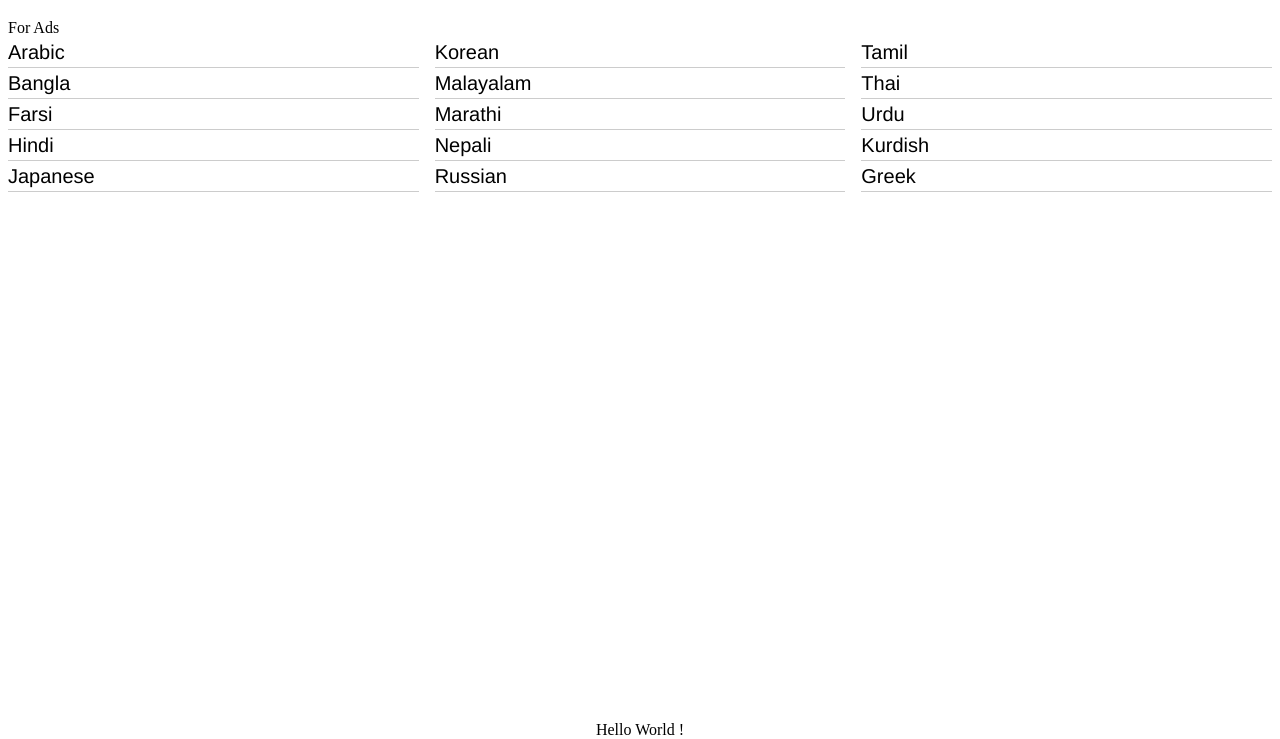
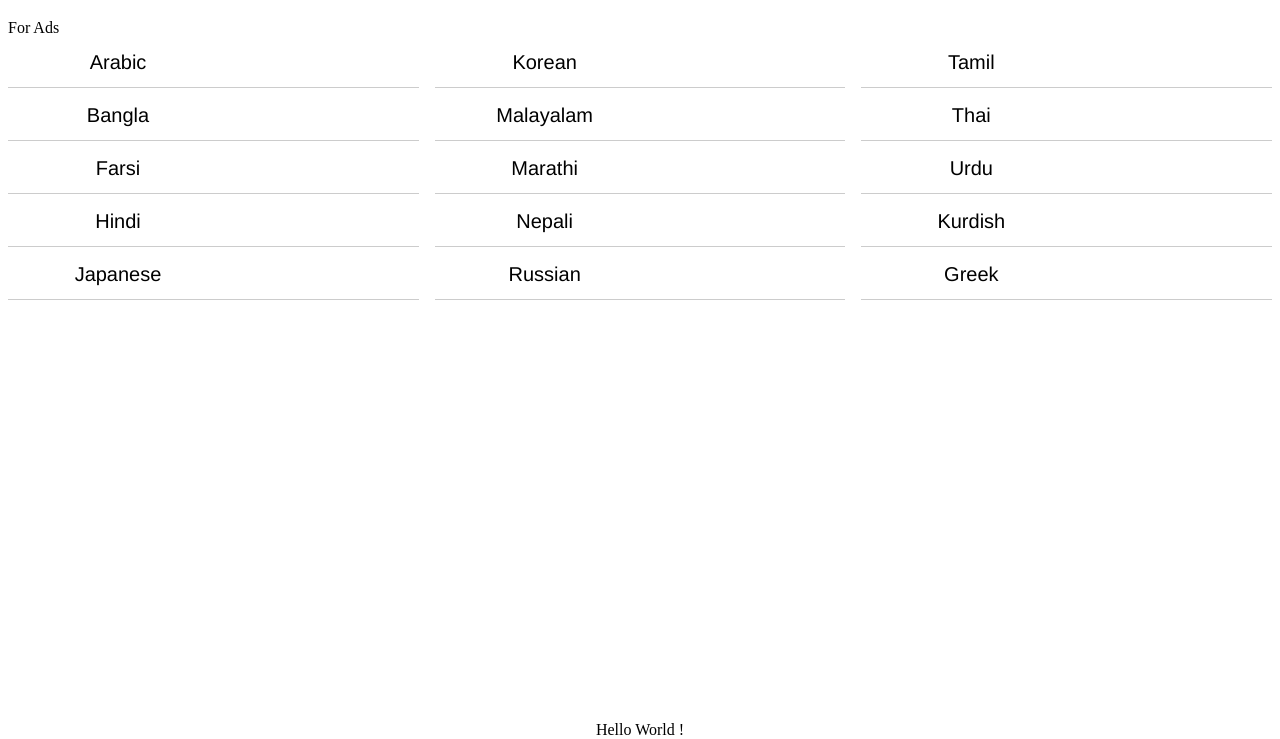
Before and after one commit to freekeyboard/freekeyboard.github.io, a plain HTML site: page index.html in a window 1280 px wide. Shown: the part 61-800 px from the top of the page. Drawn offline with Linux system fonts and the light colour scheme.

Commit message:
Update index.html

```diff
--- a/index.html
+++ b/index.html
@@ -22,6 +22,14 @@
     -moz-column-count: 3;
      column-count: 3;
    }
+
+ li{
+    display: block;    margin-bottom: 2px;
+    padding: 10px;
+    text-align: center;
+    font-size: 1em;
+}
+
 
 .footer {
 
```
